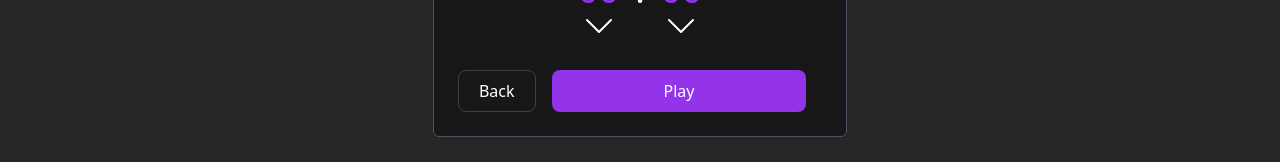
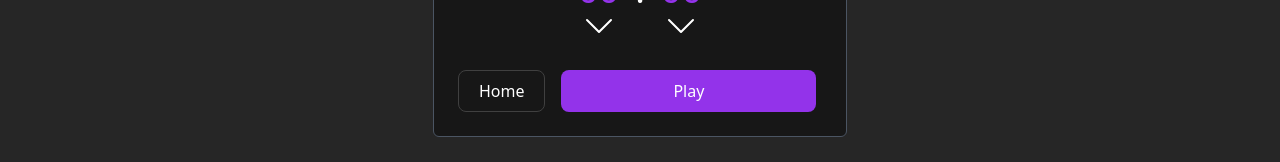
Before and after one commit to helltf/emote-guesser, a Next.js app: page /play in a window 1280 px wide. Shown: the part 541-703 px from the top of the page. Built offline with nearby package versions, Linux system fonts and the light colour scheme.

Commit message:
feat: use same animation for end modal

```diff
--- a/src/components/game/game-end.tsx
+++ b/src/components/game/game-end.tsx
@@ -19,7 +19,8 @@ export default function GameEndModal(props: {
   const seconds = props.currentTime % 60;
   const minutes = Math.floor(props.currentTime / 60);
   return (
-    <div className="fixed top-1/2 left-1/2 flex w-96 translate-x-[-50%] translate-y-[-50%] flex-col gap-5 rounded-md border-[1px] border-gray-600 bg-neutral-900 p-6">
+    <div className="fixed top-1/2 left-1/2 w-96 translate-x-[-50%] translate-y-[-50%]">
+      <div className="flex animate-fade-in flex-col gap-5 rounded-md border-[1px] border-gray-600 bg-neutral-900 p-6">
         <div className="flex justify-center">
           <h2 className="text-4xl text-white">{title}</h2>
         </div>
@@ -82,6 +83,7 @@ export default function GameEndModal(props: {
               >
                 <RestartIcon></RestartIcon>
               </button>
+            </div>
           </div>
         </div>
       </div>
--- a/src/components/game/game-settings.tsx
+++ b/src/components/game/game-settings.tsx
@@ -51,7 +51,7 @@ export default function GameSettings(props: { onClose: () => void }) {
               href="/"
               className="rounded-lg border-[1px] border-neutral-700 p-2 px-5 text-white transition hover:bg-neutral-600"
             >
-              Back
+              Home
             </Link>
             <button
               onClick={() => props.onClose()}
```
Lines whose indentation alone changed are shown as unchanged.
